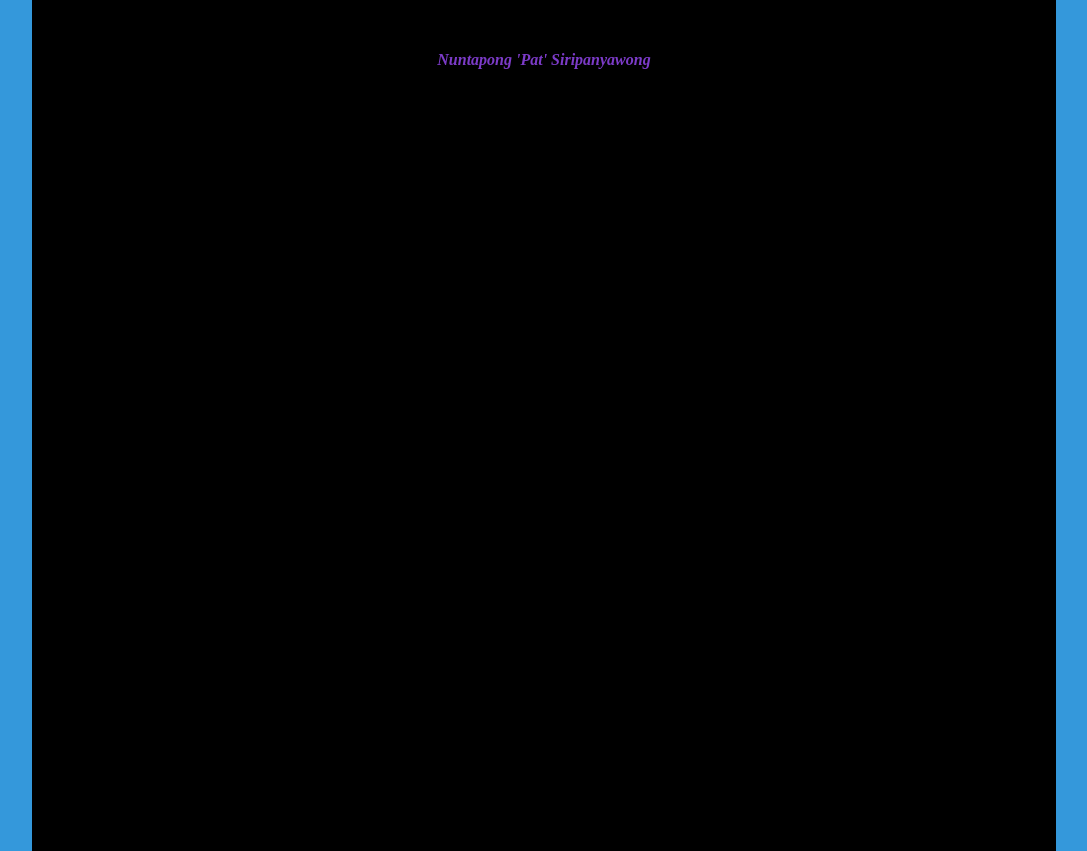
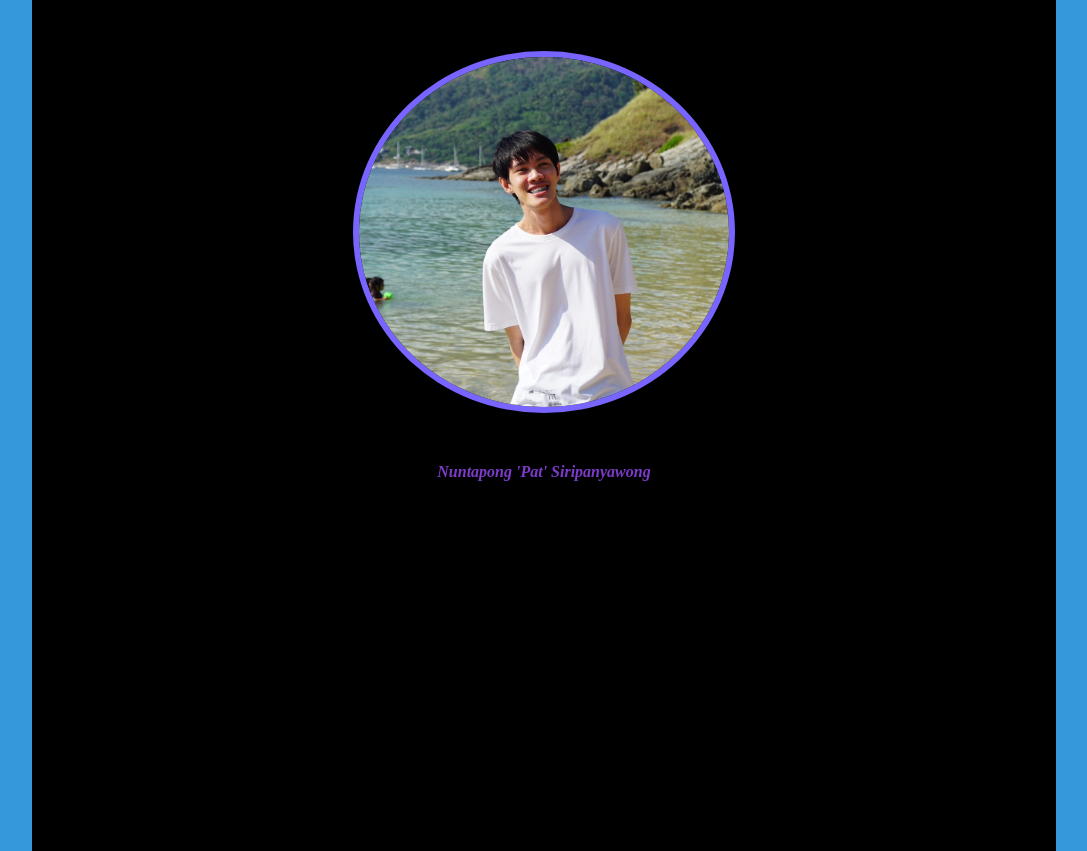
Before and after one commit to NuntapongS/my-portfolio2, a React (Create React App) app: page / in a window 1280 px wide. Shown: the whole page, without its empty margins (96-1183 px from the left). Built offline with nearby package versions, Linux system fonts and the light colour scheme.

Commit message:
add: image

```diff
--- a/src/components/whoAmI.tsx
+++ b/src/components/whoAmI.tsx
@@ -1,3 +1,4 @@
+import profile1 from "../image/S__8454147.jpg";
 import identity from "../lang/word.json";
 import "../styles/portfolio.css";
 
@@ -11,6 +12,7 @@ const WhoAmI = () => {
     <>
       <div className="portfolio-body">
         <div className="landing1">
+          <img src={profile1} className="circle-image" alt="profile1" />
           <div className="title-name">
             {myIdentity.myName}
             <span className="blink">|</span>
--- a/src/styles/portfolio.css
+++ b/src/styles/portfolio.css
@@ -1,22 +1,32 @@
 .landing1 {
     display: flex;
     min-height: 800px;
-    justify-content: center;
     color: #EE5E7C;
     padding-top: 5%;
     background-color: black;
     font-weight: bold;
     transition: 0.2s;
+    flex-direction: column;
+    align-items: center;
 }
 
 .landing1:hover {
-    background-color: #fff;
+    background-image: linear-gradient(to right, #7864FF , #2148E6);
+}
+
+.circle-image {
+    border: 6px solid #7864FF;
+    border-radius: 50%;
+    height: 350px;
+    object-fit: cover;
+    width: 370px;
 }
 
 .title-name {
     animation: kf-color-mix 1s linear infinite alternate;
     font-style: italic;
     font-size: medium;
+    padding-top: 50px;
 }
 
 @keyframes kf-color-mix {
```
Also changed, not shown: src/image/S__8454147.jpg (added).
